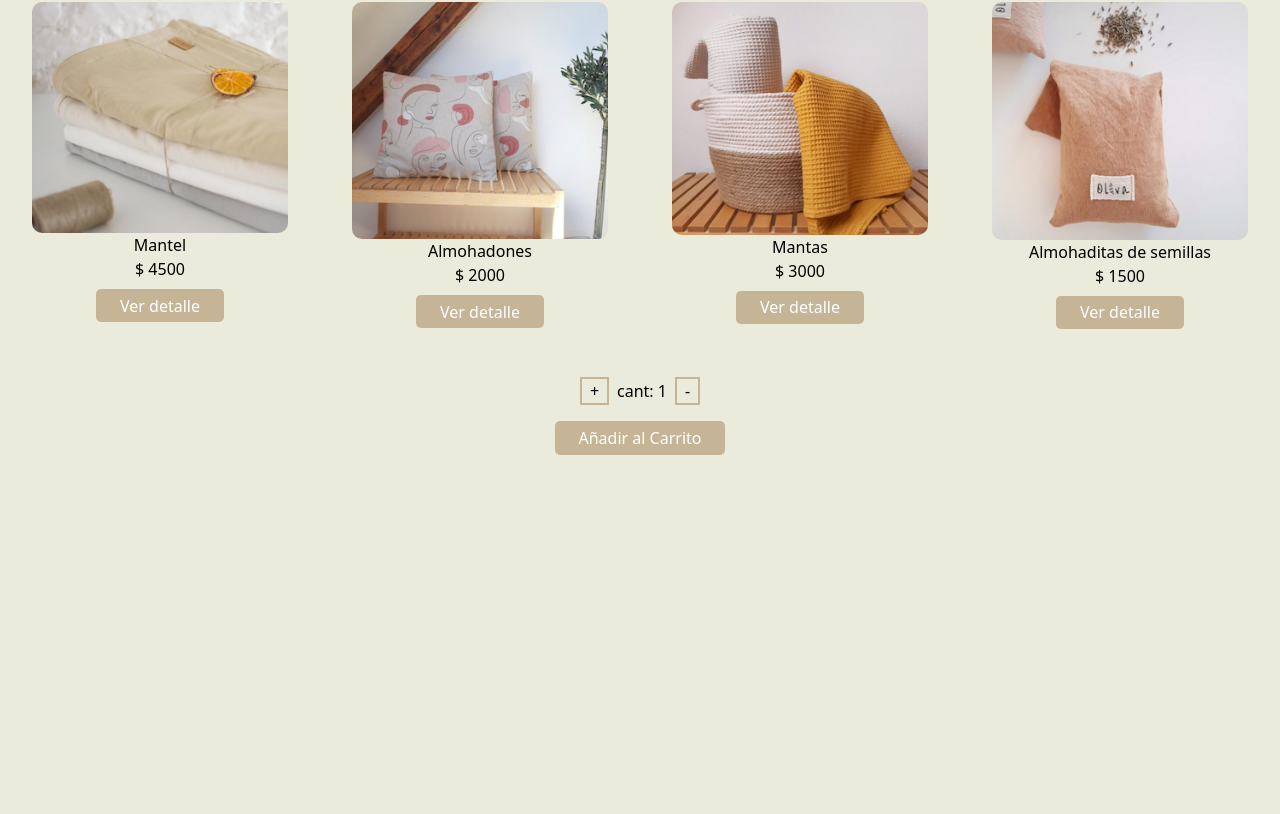
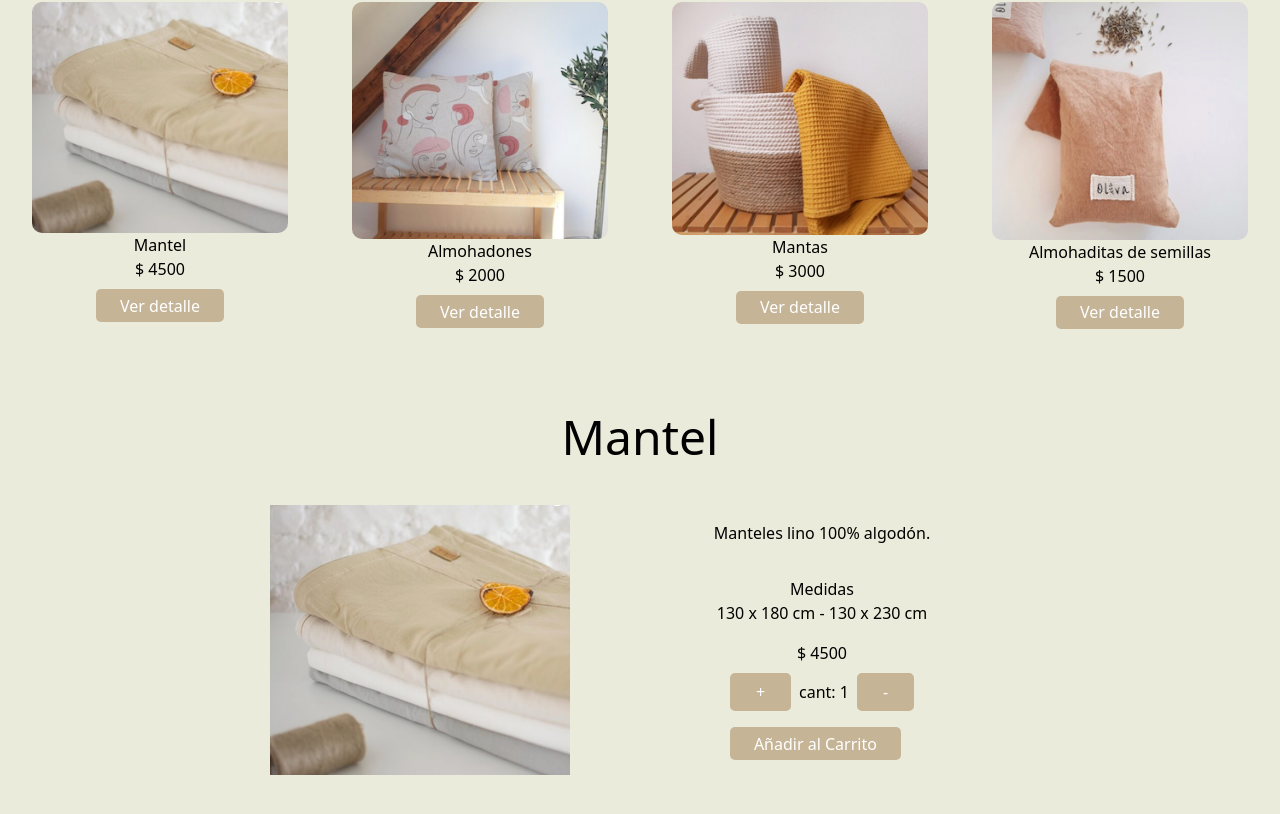
Before and after one commit to JULIANAMARTINET/Oliva-Martinet, a React (Create React App) app: page / in a window 1280 px wide. Shown: the part 826-1640 px from the top of the page. Before the commit the page ends 1289 px from the top, so only its background shows below. Built offline with nearby package versions, Linux system fonts and the light colour scheme.

Commit message:
detailContainer

```diff
--- /dev/null
+++ b/public/Api/productos.json
@@ -0,0 +1,38 @@
+[
+    {
+        "id":1,
+        "cat":"textil",
+        "nombre":"Mantel",
+        "precio":4500,
+        "img":"./img/manteles.png",
+        "detalle": "Manteles lino 100% algodón.",
+        "medida": "130 x 180 cm - 130 x 230 cm"
+    },
+    {
+        "id":2,
+        "cat":"almohada",
+        "nombre":"Almohadones",
+        "precio":2000,
+        "img":"./img/almohadon.png",
+        "detalle": "Con semillas de lavanda y aceite esencial de romero, confeccionadas con tela de algodón teñidas a mano.",
+        "medida": "Medida: 15x25"
+    },
+    {
+        "id":3,
+        "cat":"textil",
+        "nombre":"Mantas",
+        "precio":3000,
+        "img":"./img/mantas.png",
+        "detalle": "Con semillas de lavanda y aceite esencial de romero, confeccionadas con tela de algodón teñidas a mano.",
+        "medida": "Medida: 15x25"
+    },
+    {
+        "id":4,
+        "cat":"almohada",
+        "nombre":"Almohaditas de semillas",
+        "precio":1500,
+        "img":"./img/bolsitas.png",
+        "detalle": "Con semillas de lavanda y aceite esencial de romero, confeccionadas con tela de algodón teñidas a mano.",
+        "medida": "Medida: 15x25"
+    }
+]
--- a/src/components/App.js
+++ b/src/components/App.js
@@ -1,6 +1,7 @@
 
 import NavBar from "./NavBar";
 import ItemListContainer from "./ItemListContainer";
+import ItemDetailContainer from "./ItemDetailContainer";
 
 function App(){
 
@@ -8,6 +9,7 @@ function App(){
         <>
           <NavBar />
           <ItemListContainer greeting={"./img/logoPrincipal.png"} />
+          <ItemDetailContainer />
     </>
     )
   }
--- a/src/components/Item.js
+++ b/src/components/Item.js
@@ -1,12 +1,12 @@
 
 const Item = ({productos}) => {
   return (
-        <div className="card">
-          <img src={productos.img} alt="producto" />
-          <p>{productos.nombre}</p>
-          <p>$ {productos.precio}</p>
-          <button>Ver detalle</button>
-        </div>
+        <article className="card">
+            <img src={productos.img} alt="producto" />
+            <p>{productos.nombre}</p>
+            <p>$ {productos.precio}</p>
+            <button>Ver detalle</button>
+        </article>
   )}
 
 export default Item;
--- /dev/null
+++ b/src/components/ItemDetail.js
@@ -0,0 +1,25 @@
+import Contador from "./ItemCount";
+
+const ItemDetail = ({ detail }) => {
+  return (
+    <section className="card-detail">
+      <h3>{detail.nombre}</h3>
+      <div className="row">
+        <div className="column">
+          <img src={detail.img} alt="producto" />
+        </div>
+        <div className="column">
+          <p className="text-detail">{detail.detalle}</p>
+          <p className="medida-detail">
+            Medidas <br />
+            {detail.medida}
+          </p>
+          <p>$ {detail.precio}</p>
+          <Contador stock={5} initial={1} onAdd={2} />
+        </div>
+      </div>
+    </section>
+  );
+};
+
+export default ItemDetail;
--- /dev/null
+++ b/src/components/ItemDetailContainer.js
@@ -0,0 +1,22 @@
+import ItemDetail from "./ItemDetail";
+import { useState, useEffect } from "react";
+
+function ItemDetailContainer() {
+  const [detail, setDetail ]= useState([]);
+
+
+useEffect(() => {
+    fetch("./Api/productos.json")
+       .then((res) => res.json())
+       .then(res =>
+        setDetail(res.find(productos => productos.id === 1)))
+    }, [] );
+
+  return (
+    <div className="itemDetailContainer">
+        <ItemDetail detail={detail}/>
+    </div>
+  );
+}
+
+export default ItemDetailContainer;
--- a/src/components/ItemList.js
+++ b/src/components/ItemList.js
@@ -3,14 +3,11 @@ import Item from "./Item";
   const ItemList = ({listProductos}) => {
 
   return (
-    <div className="card-container">
+    <section className="card-container">
       {listProductos.map(productos =>
-          <Item
-            key={productos.id}
-            productos={productos}
-          />
+          <Item key={productos.id} productos={productos}/>
       )}
-    </div>
+    </section>
   );
 };
 
--- a/src/components/ItemListContainer.js
+++ b/src/components/ItemListContainer.js
@@ -1,22 +1,15 @@
-import Contador from "./ItemCount";
 import ItemList from "./ItemList";
-import { productos } from "../productos/Productos";
 import { useState, useEffect } from "react";
 
 function ItemListContainer({ greeting }) {
   const [listProductos, setListProductos] = useState([]);
 
-  const getInfo = (productos) => {
-    return new Promise((res, rej) => {
-      setTimeout(() => {
-        res(productos);
-      }, 2000);
-    });
-  };
 
-  useEffect(() => {
-    getInfo(productos).then((data) => setListProductos(data));
-  }, []);
+useEffect(() => {
+    fetch("./Api/productos.json")
+       .then((res) => res.json())
+       .then(data => setListProductos(data));
+    },[] );
 
   return (
     <div className="itemListContainer">
@@ -26,7 +19,7 @@ function ItemListContainer({ greeting }) {
         <p>ENVIOS A TODO EL PAIS</p>
       </div>
       <ItemList listProductos={listProductos} />
-      <Contador stock={5} initial={1} onAdd={2} />
+
     </div>
   );
 }
--- a/src/productos/Productos.js
+++ /dev/null
@@ -1,6 +0,0 @@
-export const productos = [
-    { id: 1, nombre: "Mantel", precio: 4500, img: "./img/manteles.png" },
-    { id: 2, nombre: "Almohadones", precio: 2000, img: "./img/almohadon.png" },
-    { id: 3, nombre: "Mantas", precio: 3000, img: "./img/mantas.png" },
-    { id: 4, nombre: "Almohaditas de semillas", precio: 1500, img: "./img/bolsitas.png"}
-]
--- /dev/null
+++ b/src/sass/estiloComponentes/_itemDetailCont.scss
@@ -0,0 +1,50 @@
+.itemDetailContainer {
+
+    .card-detail {
+        display: flex;
+        flex-direction: column;
+        align-items: center;
+        padding: 2em;
+        max-width: 72em;
+        margin: auto;
+
+        h3 {
+            font-size: 3em;
+            font-weight: 200;
+        }
+
+        .row {
+            display: flex;
+            flex-direction: row;
+
+            .column {
+                margin: 2em;
+                display: flex;
+                flex-direction: column;
+                align-items: center;
+
+                img {
+                    width: 100%;
+                }
+
+                .text-detail {
+                    padding: 1em 5em;
+                    text-align: center;
+                }
+
+                .medida-detail {
+                    text-align: center;
+                    padding: 1em;
+                }
+
+                button {
+                    color: white;
+                    background-color: #c6b497;
+                    padding: 0.3em 1.5em;
+                    margin: 0.5em;
+                    border-radius: 5px;
+                }
+            }
+        }
+    }
+}
--- a/src/sass/style.scss
+++ b/src/sass/style.scss
@@ -2,4 +2,5 @@
 @import "estiloComponentes/navbar";
 @import "estiloComponentes/card";
 @import "estiloComponentes/contador";
-@import "estiloComponentes/itemContainer"
+@import "estiloComponentes/itemListCont";
+@import "estiloComponentes/itemDetailCont"
```
Also changed, not shown: src/sass/estiloComponentes/_itemListCont.scss (renamed from src/sass/estiloComponentes/_itemContainer.scss).
